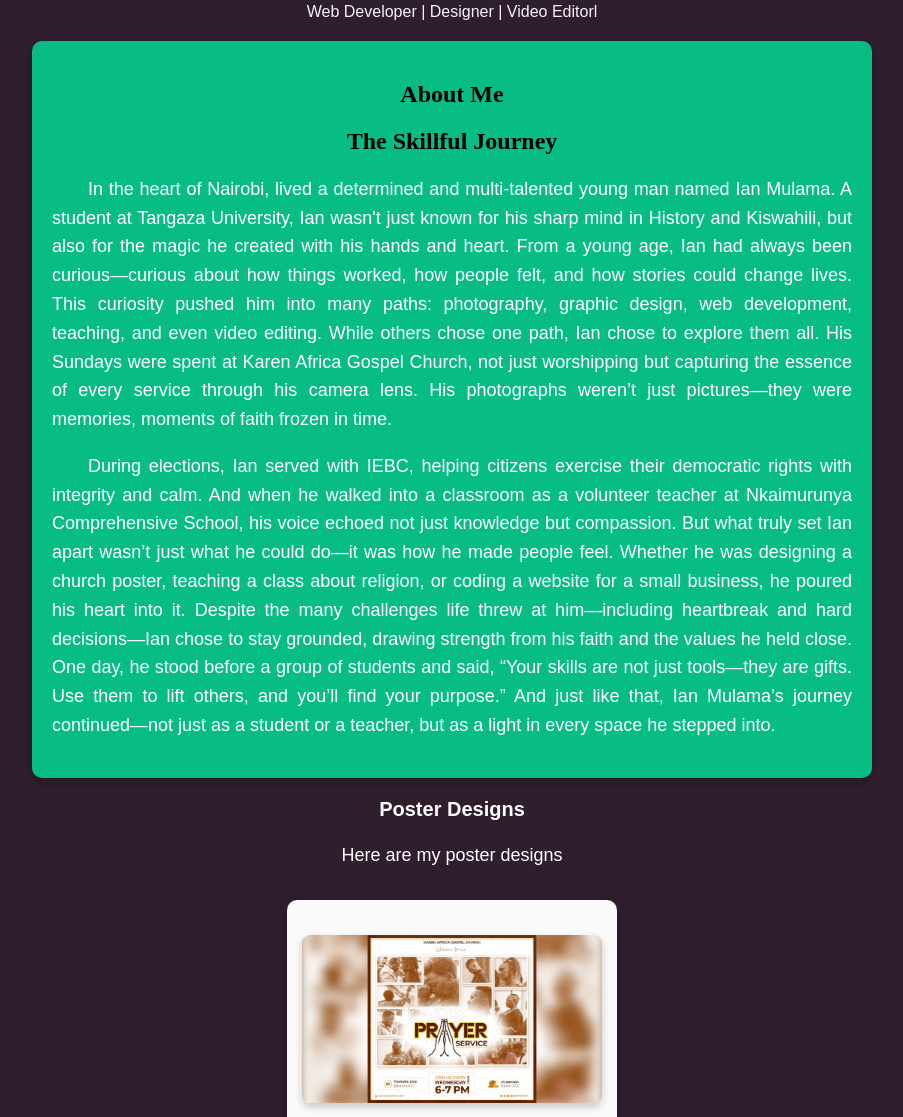
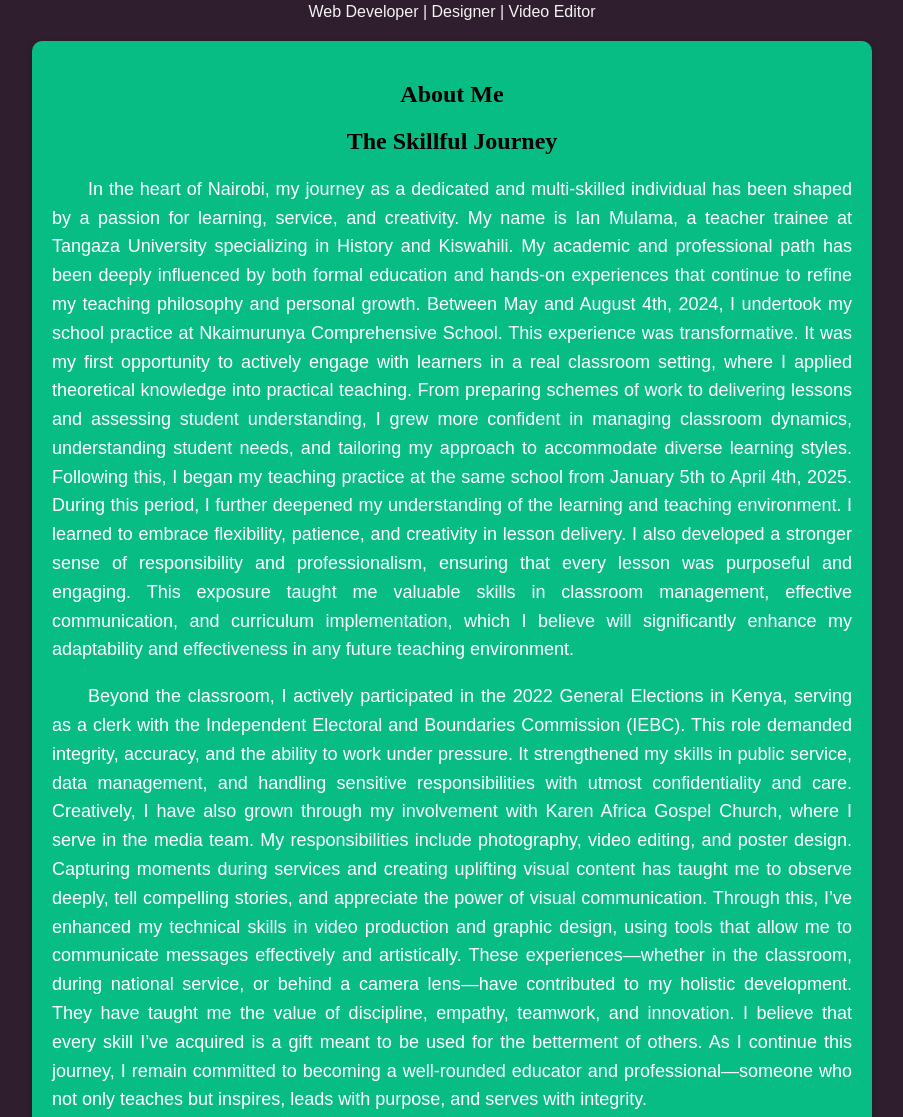
Before and after one commit to mulama652/My-portfolio, a plain HTML site: page index.html in a window 1280 px wide. Shown: the part 343-1460 px from the top of the page, without its empty margins (188-1091 px from the left). Drawn offline with Linux system fonts and the light colour scheme.

Commit message:
additional inforamation

```diff
--- a/index.html
+++ b/index.html
@@ -14,39 +14,27 @@
     <p class="name">Hi, I'm Ian Mulama, a creative designer and developer...</p>
   </section>
   <header>
-    <p class="web-skills">Web Developer | Designer | Video Editorl</p>
+    <p class="web-skills">Web Developer | Designer | Video Editor
+
+    </p>
   </header>
   <section id="about" class="about-section">
     <h2 class="about-heading">About Me</h2>
     <h2>The Skillful Journey</h2>
-    <p class="story">In the heart of Nairobi, lived a determined and multi-talented young man named Ian Mulama. A
-      student at Tangaza University, Ian wasn't just known for his sharp mind in History and Kiswahili, but also for the
-      magic he created with his hands and heart.
-      From a young age, Ian had always been curious—curious about how things worked, how people felt, and how stories
-      could change lives. This curiosity pushed him into many paths: photography, graphic design, web development,
-      teaching, and even video editing. While others chose one path, Ian chose to explore them all.
+    <p class="story">In the heart of Nairobi, my journey as a dedicated and multi-skilled individual has been shaped by a passion for learning, service, and creativity. My name is Ian Mulama, a teacher trainee at Tangaza University specializing in History and Kiswahili. My academic and professional path has been deeply influenced by both formal education and hands-on experiences that continue to refine my teaching philosophy and personal growth.
 
-      His Sundays were spent at Karen Africa Gospel Church, not just worshipping but capturing the essence of every
-      service through his camera lens. His photographs weren’t just pictures—they were memories, moments of faith frozen
-      in time.
+      Between May and August 4th, 2024, I undertook my school practice at Nkaimurunya Comprehensive School. This experience was transformative. It was my first opportunity to actively engage with learners in a real classroom setting, where I applied theoretical knowledge into practical teaching. From preparing schemes of work to delivering lessons and assessing student understanding, I grew more confident in managing classroom dynamics, understanding student needs, and tailoring my approach to accommodate diverse learning styles.
+
+      Following this, I began my teaching practice at the same school from January 5th to April 4th, 2025. During this period, I further deepened my understanding of the learning and teaching environment. I learned to embrace flexibility, patience, and creativity in lesson delivery. I also developed a stronger sense of responsibility and professionalism, ensuring that every lesson was purposeful and engaging. This exposure taught me valuable skills in classroom management, effective communication, and curriculum implementation, which I believe will significantly enhance my adaptability and effectiveness in any future teaching environment.
     </p>
 
-    <p class="note">During elections, Ian served with IEBC, helping citizens exercise their democratic rights with
-      integrity and calm. And when he walked into a classroom as a volunteer teacher at Nkaimurunya Comprehensive
-      School, his voice echoed not just knowledge but compassion.
+    <p class="note">Beyond the classroom, I actively participated in the 2022 General Elections in Kenya, serving as a clerk with the Independent Electoral and Boundaries Commission (IEBC). This role demanded integrity, accuracy, and the ability to work under pressure. It strengthened my skills in public service, data management, and handling sensitive responsibilities with utmost confidentiality and care.
 
-      But what truly set Ian apart wasn’t just what he could do—it was how he made people feel. Whether he was designing
-      a church poster, teaching a class about religion, or coding a website for a small business, he poured his heart
-      into it.
+      Creatively, I have also grown through my involvement with Karen Africa Gospel Church, where I serve in the media team. My responsibilities include photography, video editing, and poster design. Capturing moments during services and creating uplifting visual content has taught me to observe deeply, tell compelling stories, and appreciate the power of visual communication. Through this, I’ve enhanced my technical skills in video production and graphic design, using tools that allow me to communicate messages effectively and artistically.
 
-      Despite the many challenges life threw at him—including heartbreak and hard decisions—Ian chose to stay grounded,
-      drawing strength from his faith and the values he held close.
+      These experiences—whether in the classroom, during national service, or behind a camera lens—have contributed to my holistic development. They have taught me the value of discipline, empathy, teamwork, and innovation. I believe that every skill I’ve acquired is a gift meant to be used for the betterment of others.
 
-      One day, he stood before a group of students and said, “Your skills are not just tools—they are gifts. Use them to
-      lift others, and you’ll find your purpose.”
-
-      And just like that, Ian Mulama’s journey continued—not just as a student or a teacher, but as a light in every
-      space he stepped into.
+      As I continue this journey, I remain committed to becoming a well-rounded educator and professional—someone who not only teaches but inspires, leads with purpose, and serves with integrity.
     </p>
   </section>
   <div>
```
